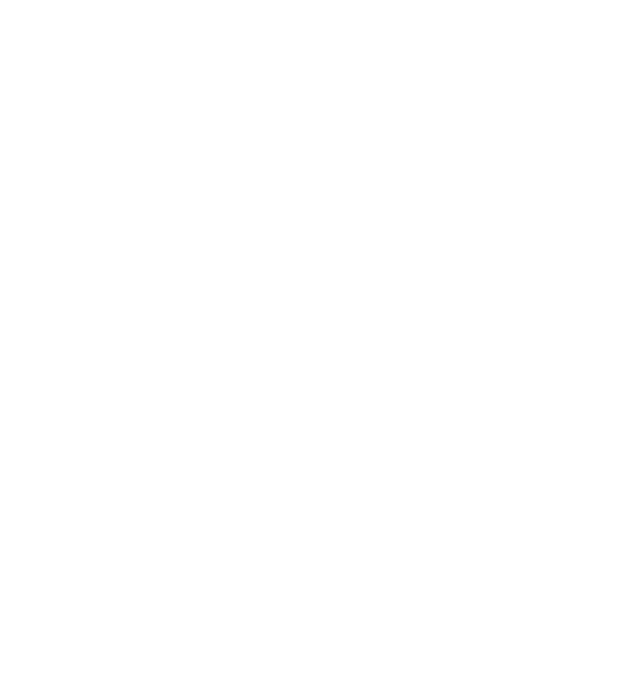
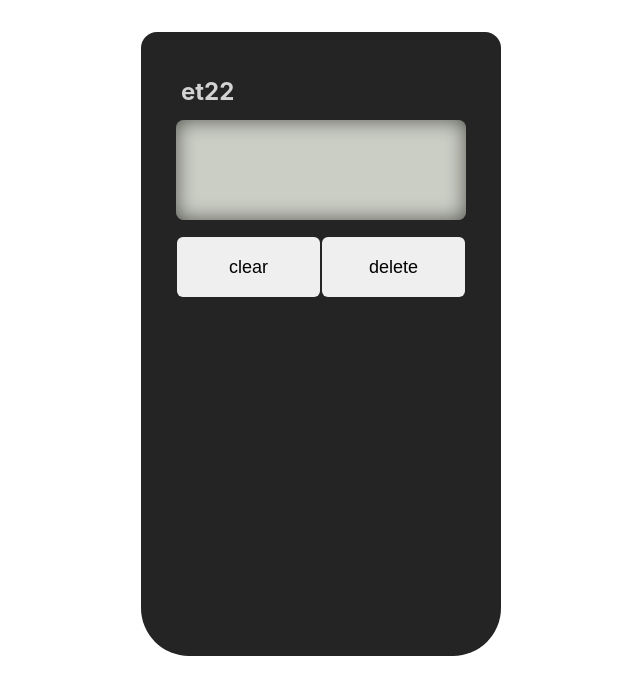
Before and after one commit to emday4prez/calculator, a plain HTML site: page index.html in a window 1280 px wide. Shown: the whole page, without its empty margins (319-959 px from the left). Drawn offline with Linux system fonts and the light colour scheme.

Commit message:
added display and reset buttons

```diff
--- a/index.html
+++ b/index.html
@@ -9,6 +9,13 @@
  <title>ET66 Calculator</title>
 </head>
 <body>
-
+ <div class="calculator">
+  <h1 class="title">et22</h1>
+  <div class="display"></div>
+  <div class="reset-buttons">
+   <button>clear</button>
+   <button>delete</button>
+  </div>
+ </div>
 </body>
 </html>
--- a/script.js
+++ b/script.js
@@ -0,0 +1,28 @@
+function add(n1,n2){
+ return n1 + n2
+}
+function subtract(n1,n2){
+ return n1 - n2
+}
+function multiply(n1,n2){
+ return n1 * n2
+}
+function divide(n1,n2){
+ return n1 / n2
+}
+
+function operate(operator, a, b){
+ switch(operator){
+  case '+':
+   return add(a, b)
+  case '-':
+   return subtract(a, b)
+  case '*':
+   return multiply(a,b);
+  case '/':
+   if(b === 0) return null;
+   return divide(a, b)
+  default:
+   return null;
+ }
+}
--- a/styles.css
+++ b/styles.css
@@ -0,0 +1,72 @@
+:root {
+ font-family: Inter, Avenir, Helvetica, Arial, sans-serif;
+ font-size: 16px;
+ line-height: 24px;
+ font-weight: 400;
+
+ color-scheme: light dark;
+ color: rgba(255, 255, 255, 0.87);
+ background-color: #5d5d5d;
+
+ font-synthesis: none;
+ text-rendering: optimizeLegibility;
+ -webkit-font-smoothing: antialiased;
+ -moz-osx-font-smoothing: grayscale;
+ -webkit-text-size-adjust: 100%;
+}
+
+body{
+ max-width: 1280px;
+ margin: 0 auto;
+ padding: 2rem;
+ text-align: center;
+
+}
+.calculator{
+ display: flex;
+ flex-direction: column;
+
+ width:360px;
+ height: 624px;
+ background-color: #242424;
+ margin: 0 auto;
+
+ border-radius: 16px 16px 48px 48px;
+ text-align: left;
+}
+.title{
+ color: lightgrey;
+ font-size: 1.5rem;
+ margin: 3rem 2.5rem 1rem;
+}
+.display{
+ background-color: #cbcec5;
+ width: 290px;
+ height: 100px;
+ align-self: center;
+ border-radius: 8px;;
+ box-shadow: inset 0 0 20px 0 rgba(0, 0, 0, 0.6);
+}
+.reset-buttons{
+ width: 290px;
+ align-self: center;
+ display: flex;
+ align-items: center;
+ justify-content: center;
+ border: 1px white;
+ margin: 1rem
+}
+.reset-buttons button{
+ width:50%;
+ height: 60px;
+ margin: 1px;
+ border: transparent;
+ border-radius: 6px;
+ font-size: large;
+}
+@media (prefers-color-scheme: light) {
+ :root {
+  color: #213547;
+  background-color: #ffffff;
+ }
+}
```
